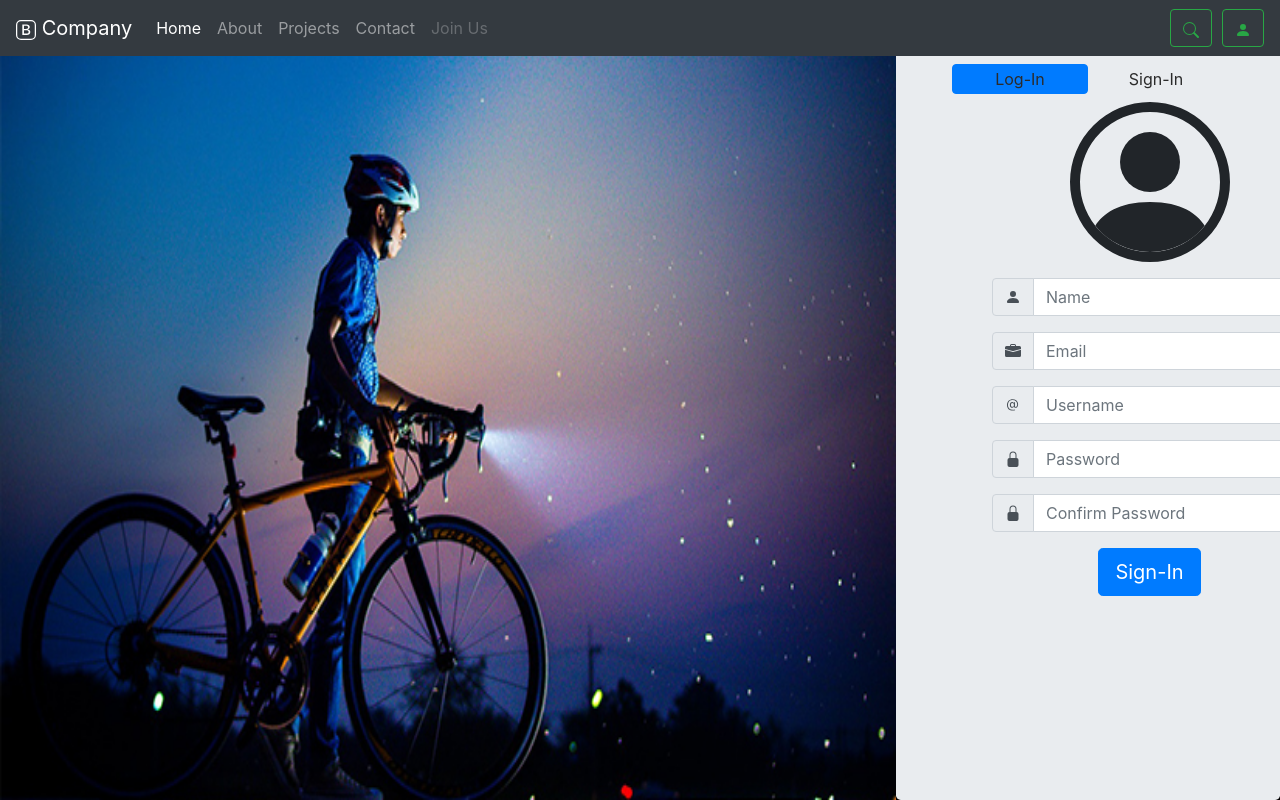
After one commit to ChrystianMelo/WebModule, a PHP site: page /account.php in a window 1280 px wide. The commit adds this page. Run offline with PHP 8.4, Linux system fonts and the light colour scheme; some libraries are stand-ins or nearby versions.

Commit message:
login screen

```diff
--- /dev/null
+++ b/account.php
@@ -0,0 +1,140 @@
+<?php?>
+<!DOCTYPE html>
+<html>
+<head>
+	<meta charset="UTF-8">
+	<link rel="stylesheet" type="text/css" href="css/patternStyle/style.css">
+	<link rel="stylesheet" type="text/css" href="css/bootstrap.css">
+	<script src="js/jquery.js"></script>
+	<script src="js/bootstrap.js"></script>
+	<script src="js/bootstrap.min.js"></script>
+	<script type="text/javascript" src="js/myCodes/mainScreen.js"></script>
+	<title>Company</title>
+</head>
+
+<body>
+	<?php
+		include('header.php');
+	?>
+	<div class="split left">
+	    <img class="d-block w-100 h-100" src="media/slides/slide3.jpg" alt="Ads">
+	</div>
+
+	<div class="split right jumbotron">
+		<div class="switch6">
+			<label class="switch6-light" onclick="">
+					<input type="checkbox">
+					<span>
+						<span>Log-In</span>
+						<span>Sign-In</span>
+					</span>
+					<a class="btn btn-primary"></a>
+			</label>
+		</div>
+		<div class="acc">
+		  	<form class="log" action="log">
+				<div class="mb-3">
+					<svg class="bi bi-person-circle" width="10em" height="10em" viewBox="0 0 16 16" fill="currentColor" xmlns="http://www.w3.org/2000/svg">
+					  <path d="M13.468 12.37C12.758 11.226 11.195 10 8 10s-4.757 1.225-5.468 2.37A6.987 6.987 0 0 0 8 15a6.987 6.987 0 0 0 5.468-2.63z"/>
+					  <path fill-rule="evenodd" d="M8 9a3 3 0 1 0 0-6 3 3 0 0 0 0 6z"/>
+					  <path fill-rule="evenodd" d="M8 1a7 7 0 1 0 0 14A7 7 0 0 0 8 1zM0 8a8 8 0 1 1 16 0A8 8 0 0 1 0 8z"/>
+					</svg>
+				</div>
+				<div class="input-group mb-3">
+				  <div class="input-group-prepend">
+				    <span class="input-group-text" id="basic-addon1">
+				    	<svg class="bi bi-person-fill" width="1em" height="1em" viewBox="0 0 16 16" fill="currentColor" xmlns="http://www.w3.org/2000/svg">
+						  <path fill-rule="evenodd" d="M3 14s-1 0-1-1 1-4 6-4 6 3 6 4-1 1-1 1H3zm5-6a3 3 0 1 0 0-6 3 3 0 0 0 0 6z"/>
+						</svg>
+				    </span>
+				  </div>
+				  <input type="text" class="form-control" placeholder="Email or username">
+				</div>
+				<div class="input-group mb-3">
+				  <div class="input-group-prepend">
+				    <span class="input-group-text" id="basic-addon1">
+				    	<svg class="bi bi-lock-fill" width="1em" height="1em" viewBox="0 0 16 16" fill="currentColor" xmlns="http://www.w3.org/2000/svg">
+						  <rect width="11" height="9" x="2.5" y="7" rx="2"/>
+						  <path fill-rule="evenodd" d="M4.5 4a3.5 3.5 0 1 1 7 0v3h-1V4a2.5 2.5 0 0 0-5 0v3h-1V4z"/>
+						</svg>
+				    </span>
+				  </div>
+				  <input type="text" class="form-control" placeholder="Password">
+				</div>
+				<button class="btn btn-primary btn-lg">Log-In</button>
+				<p><a href="#">Forgot your password?</a></p>
+			</form>
+			<form class="sign" action="sign">
+				<div class="mb-3">
+					<svg class="bi bi-person-circle" width="10em" height="10em" viewBox="0 0 16 16" fill="currentColor" xmlns="http://www.w3.org/2000/svg">
+					  <path d="M13.468 12.37C12.758 11.226 11.195 10 8 10s-4.757 1.225-5.468 2.37A6.987 6.987 0 0 0 8 15a6.987 6.987 0 0 0 5.468-2.63z"/>
+					  <path fill-rule="evenodd" d="M8 9a3 3 0 1 0 0-6 3 3 0 0 0 0 6z"/>
+					  <path fill-rule="evenodd" d="M8 1a7 7 0 1 0 0 14A7 7 0 0 0 8 1zM0 8a8 8 0 1 1 16 0A8 8 0 0 1 0 8z"/>
+					</svg>
+				</div>
+				<div class="input-group mb-3">
+				  <div class="input-group-prepend">
+				    <span class="input-group-text" id="basic-addon1">
+				    	<svg class="bi bi-person-fill" width="1em" height="1em" viewBox="0 0 16 16" fill="currentColor" xmlns="http://www.w3.org/2000/svg">
+						  <path fill-rule="evenodd" d="M3 14s-1 0-1-1 1-4 6-4 6 3 6 4-1 1-1 1H3zm5-6a3 3 0 1 0 0-6 3 3 0 0 0 0 6z"/>
+						</svg>
+				    </span>
+				  </div>
+				  <input type="text" class="form-control" placeholder="Name">
+				</div>
+				<div class="input-group mb-3">
+				  <div class="input-group-prepend">
+				    <span class="input-group-text" id="basic-addon1">
+				    	<svg class="bi bi-briefcase-fill" width="1em" height="1em" viewBox="0 0 16 16" fill="currentColor" xmlns="http://www.w3.org/2000/svg">
+						  <path fill-rule="evenodd" d="M0 12.5A1.5 1.5 0 0 0 1.5 14h13a1.5 1.5 0 0 0 1.5-1.5V6.85L8.129 8.947a.5.5 0 0 1-.258 0L0 6.85v5.65z"/>
+						  <path fill-rule="evenodd" d="M0 4.5A1.5 1.5 0 0 1 1.5 3h13A1.5 1.5 0 0 1 16 4.5v1.384l-7.614 2.03a1.5 1.5 0 0 1-.772 0L0 5.884V4.5zm5-2A1.5 1.5 0 0 1 6.5 1h3A1.5 1.5 0 0 1 11 2.5V3h-1v-.5a.5.5 0 0 0-.5-.5h-3a.5.5 0 0 0-.5.5V3H5v-.5z"/>
+						</svg>
+				    </span>
+				  </div>
+				  <input type="text" class="form-control" placeholder="Email">
+				</div>
+				<div class="input-group mb-3">
+				  <div class="input-group-prepend">
+				    <span class="input-group-text" id="basic-addon1">
+				    	<svg class="bi bi-at" width="1em" height="1em" viewBox="0 0 16 16" fill="currentColor" xmlns="http://www.w3.org/2000/svg">
+						  <path fill-rule="evenodd" d="M13.106 7.222c0-2.967-2.249-5.032-5.482-5.032-3.35 0-5.646 2.318-5.646 5.702 0 3.493 2.235 5.708 5.762 5.708.862 0 1.689-.123 2.304-.335v-.862c-.43.199-1.354.328-2.29.328-2.926 0-4.813-1.88-4.813-4.798 0-2.844 1.921-4.881 4.594-4.881 2.735 0 4.608 1.688 4.608 4.156 0 1.682-.554 2.769-1.416 2.769-.492 0-.772-.28-.772-.76V5.206H8.923v.834h-.11c-.266-.595-.881-.964-1.6-.964-1.4 0-2.378 1.162-2.378 2.823 0 1.737.957 2.906 2.379 2.906.8 0 1.415-.39 1.709-1.087h.11c.081.67.703 1.148 1.503 1.148 1.572 0 2.57-1.415 2.57-3.643zm-7.177.704c0-1.197.54-1.907 1.456-1.907.93 0 1.524.738 1.524 1.907S8.308 9.84 7.371 9.84c-.895 0-1.442-.725-1.442-1.914z"/>
+						</svg>
+				    </span>
+				  </div>
+				  <input type="text" class="form-control" placeholder="Username">
+				</div>
+				<div class="input-group mb-3">
+				  <div class="input-group-prepend">
+				    <span class="input-group-text" id="basic-addon1">
+				    	<svg class="bi bi-lock-fill" width="1em" height="1em" viewBox="0 0 16 16" fill="currentColor" xmlns="http://www.w3.org/2000/svg">
+						  <rect width="11" height="9" x="2.5" y="7" rx="2"/>
+						  <path fill-rule="evenodd" d="M4.5 4a3.5 3.5 0 1 1 7 0v3h-1V4a2.5 2.5 0 0 0-5 0v3h-1V4z"/>
+						</svg>
+				    </span>
+				  </div>
+				  <input type="text" class="form-control" placeholder="Password">
+				</div>
+				<div class="input-group mb-3">
+				  <div class="input-group-prepend">
+				    <span class="input-group-text" id="basic-addon1">
+				    	<svg class="bi bi-lock-fill" width="1em" height="1em" viewBox="0 0 16 16" fill="currentColor" xmlns="http://www.w3.org/2000/svg">
+						  <rect width="11" height="9" x="2.5" y="7" rx="2"/>
+						  <path fill-rule="evenodd" d="M4.5 4a3.5 3.5 0 1 1 7 0v3h-1V4a2.5 2.5 0 0 0-5 0v3h-1V4z"/>
+						</svg>
+				    </span>
+				  </div>
+				  <input type="text" class="form-control" placeholder="Confirm Password">
+				</div>
+				<button class="btn btn-primary btn-lg">Sign-In</button>
+			</form>
+		</div>
+	</div>
+	<!--?php
+		include('footer.php');
+	?-->
+	<?php
+		include('modal.php');
+	?>
+</body>
+</html>
+''
--- a/css/patternStyle/style.css
+++ b/css/patternStyle/style.css
@@ -13,5 +13,67 @@ hr{
     transform: translateX(-50%);
 }
 .modal-content{
-  background-color: transparent;
+  background-color: black;
+  border-radius: 50%;
+
 }
+
+
+.acc{
+	left: 20%;
+	position: relative;
+	text-align: center;
+}
+.log,.sign{
+	position: absolute;
+}
+.log{
+	visibility: hidden;
+}
+
+
+.split {
+  height: 100%;
+  position: fixed;
+  z-index: 1;
+  top: 0;
+  overflow-x: hidden;
+}
+.left {
+	left: 0;
+  	width: 70%;
+}
+.right {
+	right: 0;
+	width: 30%;
+}
+.center {
+  	display: flex;
+  	align-items: center;
+  	background-color: gray;
+}
+.center div {
+   flex: 1;
+
+}
+
+
+
+.switch6 {  max-width: 17em;  margin: 0 auto;}
+.switch6-light > span, .switch-toggle > span {  color: #000000; }
+.switch6-light span span, .switch6-light label, .switch-toggle span span, .switch-toggle label {  color: #2b2b2b; }
+.switch-toggle a,
+.switch6-light span span { display: none; }
+.switch6-light { display: block; height: 30px; position: relative; overflow: visible; padding: 0px; margin-left:0px; }
+.switch6-light * { box-sizing: border-box; }
+.switch6-light a { display: block; transition: all 0.3s ease-out 0s; }
+.switch6-light label,
+.switch6-light > span { line-height: 30px; vertical-align: middle;}
+.switch6-light label {font-weight: 700; margin-bottom: px; max-width: 100%;}
+.switch6-light input:focus ~ a, .switch6-light input:focus + label { outline: 1px dotted rgb(136, 136, 136); }
+.switch6-light input { position: absolute; opacity: 0; z-index: 5; }
+.switch6-light input:checked ~ a { right: 0%; }
+.switch6-light > span { position: absolute; left: -100px; width: 100%; margin: 0px; padding-right: 100px; text-align: left; }
+.switch6-light > span span { position: absolute; top: 0px; left: 0px; z-index: 5; display: block; width: 50%; margin-left: 100px; text-align: center; }
+.switch6-light > span span:last-child { left: 50%; }
+.switch6-light a { position: absolute; right: 50%; top: 0px; z-index: 4; display: block; width: 50%; height: 100%; padding: 0px; }
--- a/header.php
+++ b/header.php
@@ -60,15 +60,15 @@
 				  <path fill-rule="evenodd" d="M6.5 12a5.5 5.5 0 100-11 5.5 5.5 0 000 11zM13 6.5a6.5 6.5 0 11-13 0 6.5 6.5 0 0113 0z" clip-rule="evenodd"/>
 				</svg>
 			</button>
-			<p style="padding-left: 10px;"></p>
+			<!--p style="padding-left: 10px;"></p>
 			<button class="btn btn-outline-success my-2 my-sm-0" type="button" >
 				<svg class="bi bi-bag" width="1em" height="1em" viewBox="0 0 16 16" fill="currentColor" xmlns="http://www.w3.org/2000/svg">
 				  <path fill-rule="evenodd" d="M14 5H2v9a1 1 0 001 1h10a1 1 0 001-1V5zM1 4v10a2 2 0 002 2h10a2 2 0 002-2V4H1z" clip-rule="evenodd"/>
 				  <path d="M8 1.5A2.5 2.5 0 005.5 4h-1a3.5 3.5 0 117 0h-1A2.5 2.5 0 008 1.5z"/>
 				</svg>
-			</button>
+			</button-->
 			<p style="padding-left: 10px;"></p>
-			<button class="btn btn-outline-success my-2 my-sm-0" type="button" >
+			<button class="btn btn-outline-success my-2 my-sm-0" type="button" onclick="location.href='account.php'">
 			<svg class="bi bi-person-fill" width="1em" height="1em" viewBox="0 0 16 16" fill="currentColor" xmlns="http://www.w3.org/2000/svg">
 			  <path fill-rule="evenodd" d="M3 14s-1 0-1-1 1-4 6-4 6 3 6 4-1 1-1 1H3zm5-6a3 3 0 100-6 3 3 0 000 6z" clip-rule="evenodd"/>
 			</svg>
```
Also changed, not shown: .htaccess (added).
